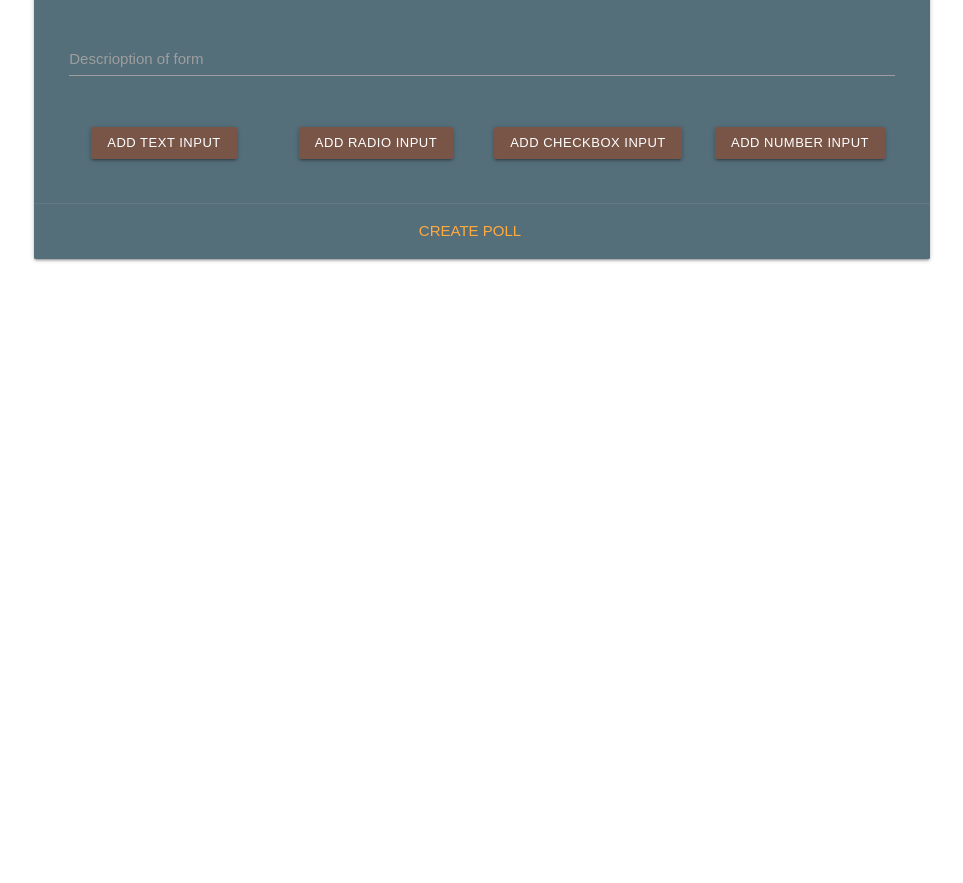
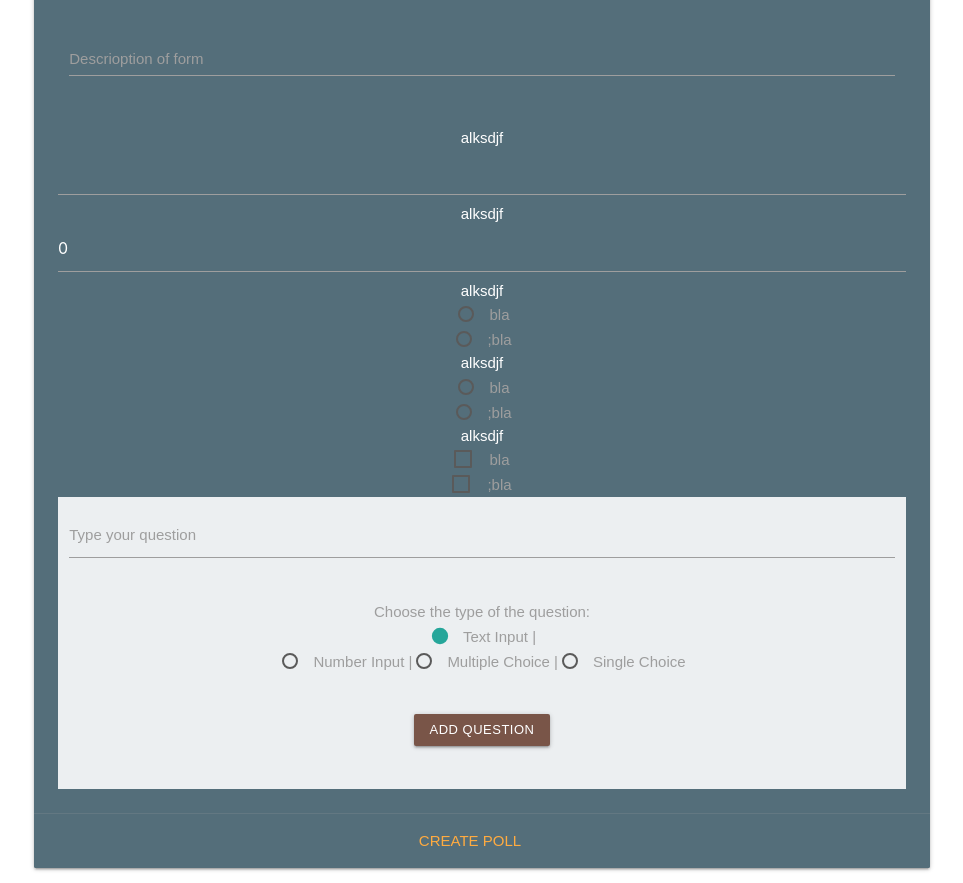
Before and after one commit to DejanAcimovic/FormsApp, a React (Create React App) app in the folder formsapp/: page / in a window 1280 px wide. Shown: the part 320-1203 px from the top of the page, without its empty margins (158-1121 px from the left). Before the commit the page ends 800 px from the top, so only its background shows below. Built offline with nearby package versions, Linux system fonts and the light colour scheme.

Commit message:
making createFrom

```diff
--- /dev/null
+++ b/formsapp/src/Components/CreateForm/AddQuestion.js
@@ -0,0 +1,39 @@
+import React, { Component } from 'react'
+import QuestionPayload from './QuestionPayload'
+
+class AddQuestion extends Component {
+
+    state = {
+        question:''
+    }
+
+    onQuestionChange = (e)=>{
+        this.setState({question: e.target.value})
+    }
+
+    addPayload = (payload) => {
+        this.setState({ payload })
+    }
+
+    render(){
+        return(
+            <div className="blue-grey lighten-5">
+                <div className="row">
+                    <div className="input-field col s12">
+                        <input id="TextFormName" type="text" className="validate teal-text" onChange={this.onQuestionChange}/>
+                        <label htmlFor="TextFormName">Type your question</label>
+                    </div>
+                </div>
+                <div className='row'>
+                    <QuestionPayload addPayload={this.addPayload}/>
+                </div>
+                <div className="row">
+                    <a className="waves-effect waves-light btn-small brown right-align">Add question</a>
+                </div>
+                <br/>
+            </div>
+        )
+    }
+}
+
+export default AddQuestion
--- a/formsapp/src/Components/CreateForm/CreateForm.js
+++ b/formsapp/src/Components/CreateForm/CreateForm.js
@@ -2,19 +2,19 @@ import React, { Component } from 'react'
 import AddFormPiece from './AddFormPiece.js'
 import TextForm from './TextForm.js'
 import ChoiceFormPiece from './ChoiceFormPiece.js'
+import Question from './Question';
+
 import axios from 'axios'
+import AddQuestion from './AddQuestion.js';
 
 
 class CreateForm extends Component {
 
 
   state={
-    form:{
-        title : '',
-        description : ''
-      },
-    listOfStates:[],
-    listOfPieces : []
+    title : '',
+    description : '',
+    questions:[{question:'alksdjf', payload:{type:'text'}},{question:'alksdjf', payload:{type:'number',min:0,max:10}},{question:'alksdjf', payload:{type:'singleChoice',choices:['bla',';bla']}},{question:'alksdjf', payload:{type:'singleChoice',choices:['bla',';bla']}},{question:'alksdjf', payload:{type:'multipleChoice',choices:['bla',';bla']}}]
   }
 
   addPiece = (piece, type) => {
@@ -76,11 +76,10 @@ class CreateForm extends Component {
                     </div>
                   </div>
               </span>
-              {this.state.listOfPieces.map( (FormPiece, index) => {
-              return (
-                <div><FormPiece key={index} keyy = {index} onChange={this.onPieceChange} type={this.state.listOfStates[index]}/><br/></div>)
-              }) }
-              <AddFormPiece addPiece = {this.addPiece} onPieceChange={this.onPieceChange} />
+              {
+                this.state.questions.map((question, index)=>(<Question {...question} index={index}/>))
+              }
+              <AddQuestion/>
             </div>
             <div className="card-action">
               <a href="#" onClick={this.createPool}>Create poll</a>
--- /dev/null
+++ b/formsapp/src/Components/CreateForm/Question.js
@@ -0,0 +1,49 @@
+import React from 'react';
+
+const Question = (props)=>(
+    <div>
+      <p>{props.question}</p>
+      {
+        props.payload.type==='text' &&
+        <input type='text'/>
+      }
+      {
+        props.payload.type==='number' &&
+        <input type='number' className="validate white-text" min={props.payload.min} max={props.payload.max} defaultValue={props.payload.min}/>
+      }
+      {
+        props.payload.type==='singleChoice' &&
+        <form>
+        {
+        props.payload.choices.map((choice)=>(
+          <p>
+            <label>
+              <input name={'r'+props.index} type="radio" value="option1" />
+              <span>{choice}</span>
+            </label>
+          </p>
+        ))
+        }
+
+      </form>
+      }
+      {
+        props.payload.type==='multipleChoice' &&
+        <form>
+        {
+        props.payload.choices.map((choice)=>(
+          <p>
+            <label>
+              <input type="checkbox" value="option1" />
+              <span>{choice}</span>
+            </label>
+          </p>
+        ))
+        }
+
+      </form>
+      }
+      </div>
+  );
+
+  export default Question;
--- /dev/null
+++ b/formsapp/src/Components/CreateForm/QuestionPayload.js
@@ -0,0 +1,85 @@
+import React, { Component } from 'react'
+
+class QuestionPayload extends Component{
+
+    state = {
+        type:'text'
+    }
+
+    optionChanged = (e) => {
+        this.setState({ type : e.target.value })
+
+    }
+
+    maxChanged = (e) => {
+        this.setState({max : e.target.value})
+    }
+
+    minChanged = (e) => {
+        this.setState({min : e.target.value})
+    }
+
+    choicesChanged = (e) => {
+        let choices = e.target.value.split(',')
+        this.setState({choices})
+    }
+    render(){
+        return(
+            <div className='row '>
+                <p className='grey-text'>
+                    Choose the type of the question:
+                </p>
+                <p>
+                    <label>
+                    <input type="radio" value="text" name='payload'
+                                        checked={this.state.type === 'text'}
+                                        onChange={this.optionChanged} />
+                        <span>Text Input |</span>
+                    </label>
+                    <div className="radio">
+                    </div>
+                    <label>
+                    <input type="radio" value="number" name='payload'
+                                        checked={this.state.type === 'number'}
+                                        onChange={this.optionChanged} />
+                        <span>Number Input |</span>
+                    </label>
+                    <label>
+                    <input type="radio" value="multipleChoice" name='payload'
+                                        checked={this.state.type === 'multipleChoice'}
+                                        onChange={this.optionChanged} />
+                        <span>Multiple Choice |</span>
+                    </label>
+
+                    <label>
+                    <input type="radio" value="singleChoice" name='payload'
+                                        checked={this.state.type === 'singleChoice'}
+                                        onChange={this.optionChanged} />
+                        <span>Single Choice</span>
+                    </label>
+                </p>
+                {
+                    this.state.type === 'number' &&
+                    <div>
+                        <form>
+                            <input type='number' placeholder='Max value' onChange={this.maxChanged}/>
+                            <input type='number' placeholder='Min value' onChange={this.minChanged}/>
+                        </form>
+                    </div>
+                }
+                 {
+                    (this.state.type === 'multipleChoice' || this.state.type === 'singleChoice') &&
+                    <div className='grey-text'>
+                        <br/>
+                        Write comma divided list of elements:
+                        <form>
+                            <textarea  onChange={this.minChanged}/>
+                        </form>
+                    </div>
+                }
+            </div>
+        )
+    }
+}
+
+export default QuestionPayload
```
